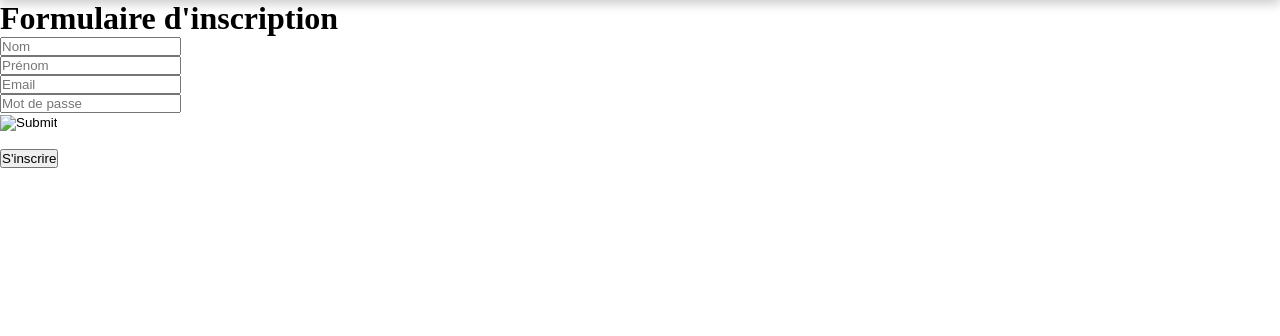
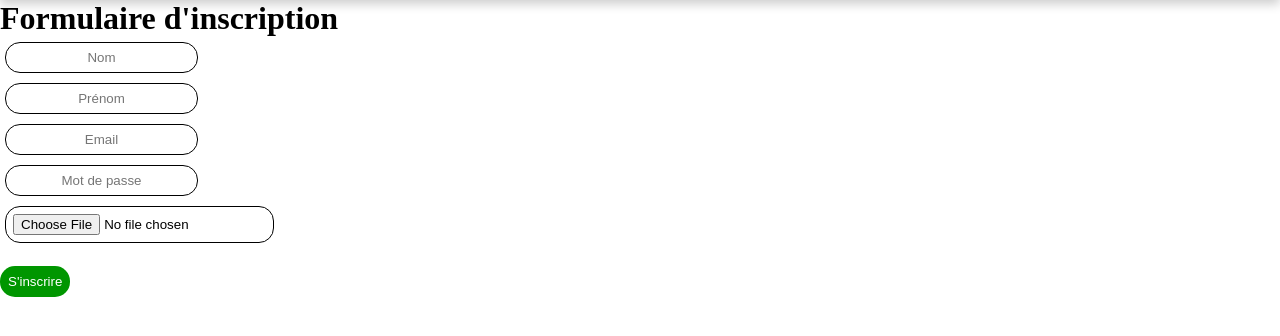
Before and after one commit to goosti/revisions, a PHP site: page /register.php in a window 1280 px wide. Shown: the part 106-442 px from the top of the page. Run offline with PHP 8.4, Linux system fonts and the light colour scheme.

Commit message:
Add files via upload

```diff
--- a/revisions/config/database.php
+++ b/revisions/config/database.php
@@ -0,0 +1,21 @@
+<?php
+
+define('DB_HOST', 'localhost');
+define('DB_USER', 'root');
+define('DB_PASS', '');
+define('DB_NAME', 'evenements');
+
+$dns = 'mysql:host=' . DB_HOST . ';dbname=' . DB_NAME;
+
+try{
+    $db = new PDO($dns, DB_USER, DB_PASS,
+    [
+        'PDO::ATTR_ERRMODE' => PDO::ERRMODE_EXCEPTION,
+        'PDO::ATTR_DEFAULT_FETCH_MODE' => PDO::FETCH_ASSOC,
+    ]);
+
+} catch (PDOException $e){
+    die('Erreur lors de la connexion ' . $e->getMessage());
+}
+
+session_start();
--- a/revisions/includes/header.php
+++ b/revisions/includes/header.php
@@ -72,13 +72,35 @@
             align-items: start;
         }
 
+        input {
+            padding: 7px;
+            margin: 5px;
+            border-radius: 15px;
+            border: solid black 1px;
+            text-align: center;
+            align-items: center;
+        }
+
+        .submit{
+            color: white;
+            background-color: rgb(0, 150, 0);
+            border: none;
+            border-radius: 15px;
+            padding: 8px;
+            text-align: center;
+            align-items: center;
+        }
+
+        .submit:hover{
+            background-color:rgb(0, 255, 0);
+        }
     </style>
 </head>
 <body>
     <header>
         <div class="container-left">
             <div class="logo-header">
-                <a href="../pages/index.php"><img src="../assets/img/logo-manu.png" alt="Logo"></a>
+                <a href="../pages/index.php"><img src="../assets/image/logo-manu.png" alt="Logo"></a>
             </div>
             <nav class="nav-header">
                 <a href="../pages/register.php" id="formulaire-inscription">Formulaire d'inscription</a>
--- /dev/null
+++ b/revisions/pages/events.php
@@ -0,0 +1 @@
+<?php require_once "./revisions/includes/header.php";
--- a/revisions/pages/register.php
+++ b/revisions/pages/register.php
@@ -1,16 +1,18 @@
 <?php
 
 require_once '../includes/header.php';
+include_once '../config/database.php';
 
 $errors = [];
 $nom = $prenom = $email = $password = $photoProfil = '';
 
 if ($_SERVER['REQUEST_METHOD'] == 'POST') {
-    $nom = $_POST['nom']??'';
-    $prenom = $_POST['prenom']??'';
-    $email = $_POST['email']??'';
-    $password = $_POST['password']??'';
-    $photoProfil = $_POST['photo_profil']??'';
+    $nom = htmlspecialchars(trim($_POST['nom'] ?? ''));
+    $prenom = htmlspecialchars(trim($_POST['prenom'] ?? ''));
+    $email = htmlspecialchars(trim($_POST['email'] ?? ''));
+    $password = htmlspecialchars(trim($_POST['password'] ?? ''));
+    $photoProfil = $_POST['photo_profil'] ?? 'default.png';
+    $hash_password = password_hash($password, PASSWORD_DEFAULT);
 
     if (empty($nom)){
         $errors['nom']='le nom est obligatoire';
@@ -39,7 +41,31 @@ if ($_SERVER['REQUEST_METHOD'] == 'POST') {
     }
 
     if (empty($errors)) {
-        $sql = "INSERT INTO `utilisateur` (`Email`, `Mot_de_passe`, `Nom`, `Prénom`, `Photo_profil`, `Role`) VALUES (:email, :password, :nom, :prenom, :photo_profil, :role)";
+/*         $sql = "INSERT INTO utilisateur (Email, Mot_de_passe, Nom, Prénom/, Photo_profil)
+        VALUES (:email, :Mot_de_passe, :Nom, :Prénom/, :Photo_profil)";
+
+        $stmt = $db->prepare($sql);
+        var_dump($email,$password,$nom,$prenom);
+
+        var_dump($stmt->errorInfo());
+        $stmt->execute(); */
+
+        $query = "INSERT INTO utilisateur(Email, Mot_de_passe, Nom, Prenom, Photo_profil,Role)
+        VALUES (:Email, :Mot_de_passe, :Nom, :Prenom, :Photo_profil,:Role)";
+        $role="user";
+
+        $stmt = $db->prepare($query);
+
+        $stmt->bindParam(':Email', $email);
+        $stmt->bindParam(':Mot_de_passe', $hash_password);
+        $stmt->bindParam(':Nom', $nom);
+        $stmt->bindParam(':Prenom', $prenom);
+        $stmt->bindParam(':Photo_profil', $photoProfil);
+        $stmt->bindParam(':Role', $role);
+
+
+
+        $stmt->execute();
     }
 }
 
@@ -74,11 +100,11 @@ if ($_SERVER['REQUEST_METHOD'] == 'POST') {
             <input type="password" name="password" placeholder="Mot de passe">
             <p class="error-message"><?php echo $errors['password'] ?? '' ?></p>
 
-            <input type="image" name="photo_profil" placeholder="Photo de profil">
+            <input type="file" name="photo_profil" placeholder="Photo de profil">
             <p class="error-message"><?php echo $errors['photo_profil'] ?? '' ?></p>
             <br>
 
-            <button type="submit">S'inscrire</button>
+            <button type="submit" class="submit">S'inscrire</button>
         </form>
 </body>
 </html>
```
Also changed, not shown: revisions/bdd.sql (+9 -9 lines), revisions/assets/image/logo-manu.png (added).
